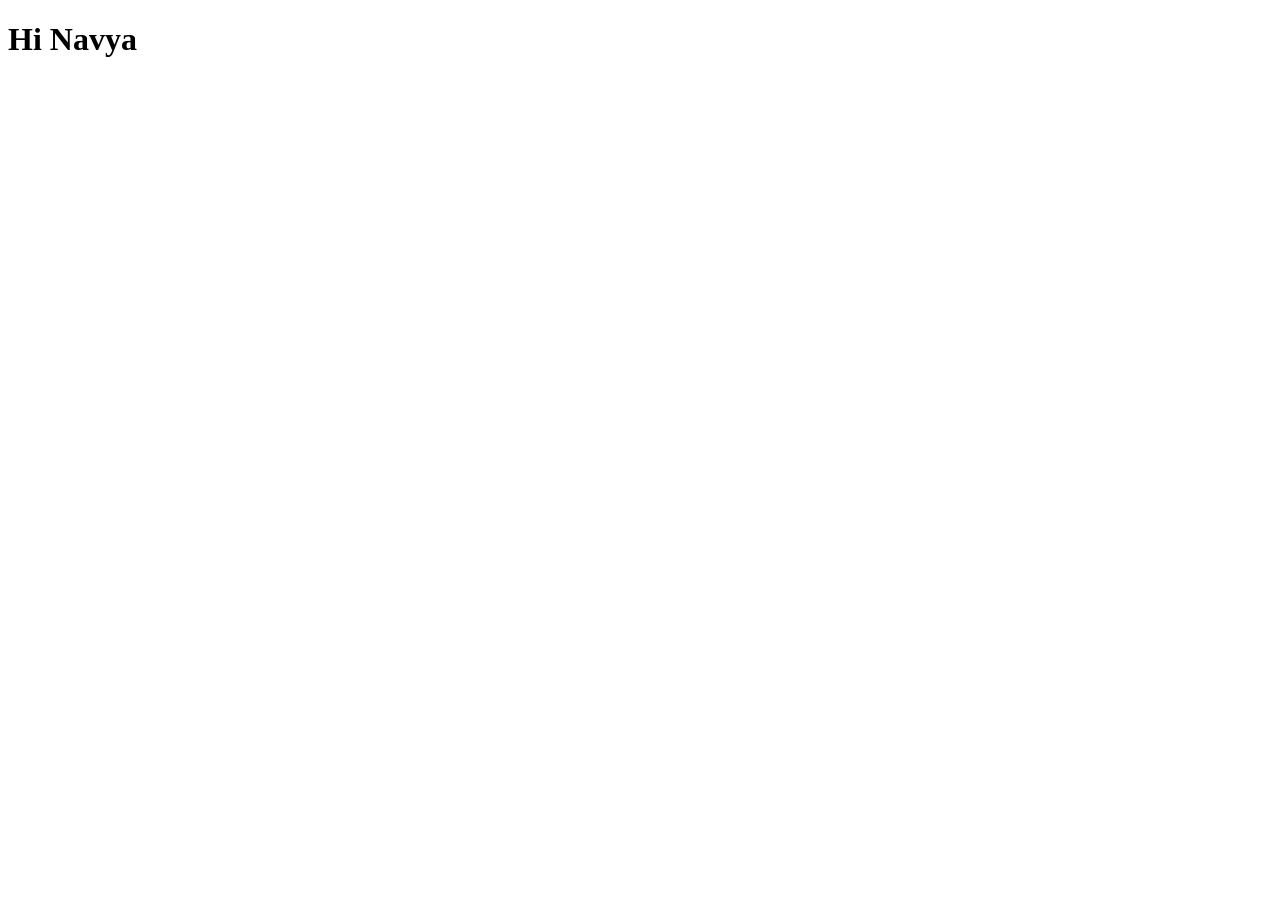
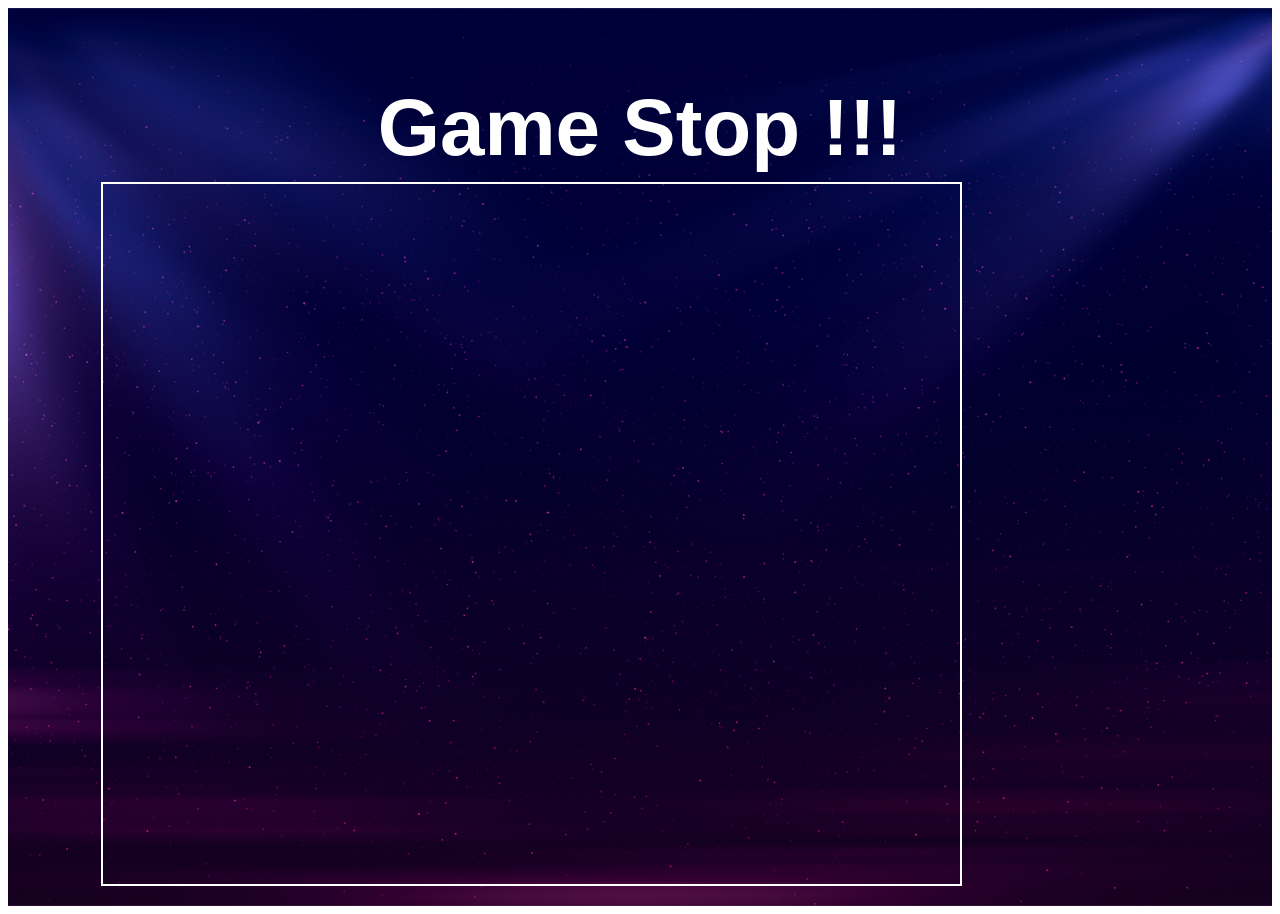
Before and after one commit to willyelm/angularattack2017-gamespot, an Angular app: page / in a window 1280 px wide. Before the commit the page ends 800 px from the top, so only its background shows below. Built offline with nearby package versions, Linux system fonts and the light colour scheme.

Commit message:
title and game spot

```diff
--- a/src/app/app.component.css
+++ b/src/app/app.component.css
@@ -0,0 +1,29 @@
+.bckground{
+
+    background:url("../images/imbck.png") no-repeat center center fixed;
+    -webkit-background-size: cover;
+    -moz-background-size: cover;
+    -o-background-size: cover;
+    background-size: cover;
+    padding: 20px;
+
+}
+
+.appTitle{
+    width:100%;
+    height:100px;
+    font-family: fantasy;
+    text-align: center;
+    color: white;
+    font-size: 40px;
+
+}
+
+.playBox{
+    width: 70%;
+    height:700px;
+    display: block;
+    border: 2px solid white;
+    margin-left: 6%;
+
+}
--- a/src/app/app.component.html
+++ b/src/app/app.component.html
@@ -1,3 +1,6 @@
-<h1>
-  {{title}}
-</h1>
+<div class="bckground">
+  <div class="appTitle">
+    <h1>{{title}}</h1>
+  </div>
+  <div class="playBox"></div>
+</div>
--- a/src/app/app.component.ts
+++ b/src/app/app.component.ts
@@ -6,5 +6,5 @@
   styleUrls: ['./app.component.css']
 })
 export class AppComponent {
-  title = 'Hi Navya';
+  title = 'Game Stop !!!';
 }
```
Also changed, not shown: src/images/imbck.png (added).
